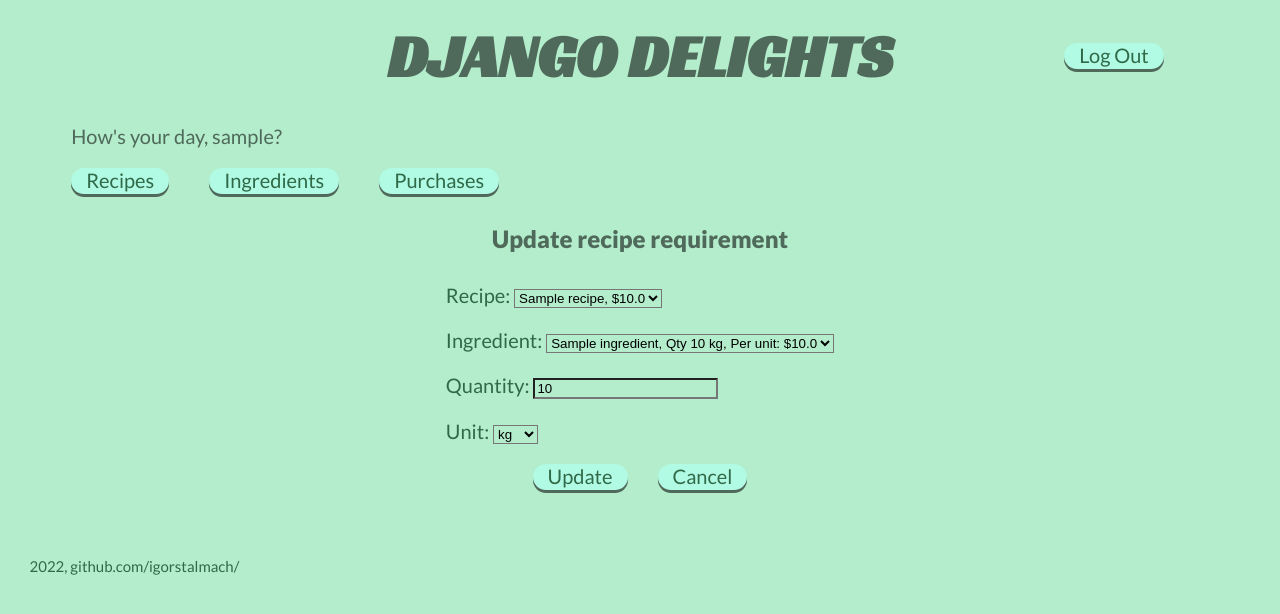
After one commit to igorstalmach/django-delights, a Django app: page /recipes/1/update_recipe_requirement in a window 1280 px wide. The commit adds this page. Shown: the top 614 px of the page. Run offline with Django 4.2, Linux system fonts and the light colour scheme; a user stored in the database is signed in; tables that the repository leaves empty hold one stand-in row (values such as "Sample post").

Commit message:
Implemented RecipeRequirement update

```diff
--- a/inventory/static/inventory/static.css
+++ b/inventory/static/inventory/static.css
@@ -106,7 +106,7 @@ footer {
     align-self: end;
 }
 
-/* forms */
+/* FORMS */
 
 .form {
     display: flex;
@@ -121,7 +121,7 @@ footer {
     gap: 30px;
 }
 
-/* home.html */
+/* TABLES */
 
 table {
     table-layout: fixed;
@@ -134,12 +134,21 @@ table {
 }
 
 th,
-td {
+td,
+.table-a {
     font-family: 'Lato', 'Helvetica', 'Arial', sans-serif;
     font-size: 16px;
     font-weight: 400;
     color: var(--text-color);
     text-align: center;
+}
+
+.table-a {
+    text-decoration: underline;
+}
+
+.table-a:hover {
+    color: var(--header-color)
 }
 
 th {
--- a/inventory/templates/inventory/list/list_recipes.html
+++ b/inventory/templates/inventory/list/list_recipes.html
@@ -22,7 +22,7 @@
                 <td class="flush_left">
                     <ul>
                         {% for requirement in recipe.reciperequirement_set.all %}
-                        <li>{{ requirement.ingredient.name }}, Qty {{ requirement.quantity }} {{ requirement.unit }}</li>
+                        <li><a href="{% url 'update_recipe_req' requirement.id %}" class="table-a">{{ requirement.ingredient.name }}, Qty {{ requirement.quantity }} {{ requirement.unit }}</a></li>
                         {% endfor %}
                     </ul>
                 </td>
--- /dev/null
+++ b/inventory/templates/inventory/update/update_reciperequirement.html
@@ -0,0 +1,19 @@
+{% extends 'inventory/base.html' %}
+
+{% load static %}
+
+{% block title %}Update recipe requirement - Django Delights{% endblock %}
+
+{% block content %}
+    <div class="form">
+        <h2>Update recipe requirement</h2>
+        <form action="" method="POST" id="update_recipe_req_form">
+            {% csrf_token %}
+            {{ form.as_p }}
+        </form>
+        <div class="neighbour-buttons">
+            <button type="submit" form="update_recipe_req_form" class="btn">Update</button>
+            <a href="{% url 'recipes' %}" class="btn">Cancel</a>
+        </div>
+    </div>
+{% endblock %}
--- a/inventory/urls.py
+++ b/inventory/urls.py
@@ -16,4 +16,5 @@ urlpatterns = [
     path("recipes/add_recipe/", views.AddRecipe.as_view(), name="add_recipe"),
     path("recipes/<pk>/update_recipe/", views.UpdateRecipe.as_view(), name="update_recipe"),
     path("recipes/add_recipe_requirement/", views.AddRecipeRequirement.as_view(), name="add_recipe_req"),
+    path("recipes/<pk>/update_recipe_requirement", views.UpdateRecipeRequirement.as_view(), name="update_recipe_req"),
 ]
--- a/inventory/views.py
+++ b/inventory/views.py
@@ -88,3 +88,9 @@ class AddRecipeRequirement(LoginRequiredMixin, CreateView):
     model = RecipeRequirement
     template_name = "inventory/add/add_reciperequirement.html"
     form_class = RecipeRequirementForm
+
+
+class UpdateRecipeRequirement(LoginRequiredMixin, UpdateView):
+    model = RecipeRequirement
+    template_name = "inventory/update/update_reciperequirement.html"
+    form_class = RecipeRequirementForm
```
